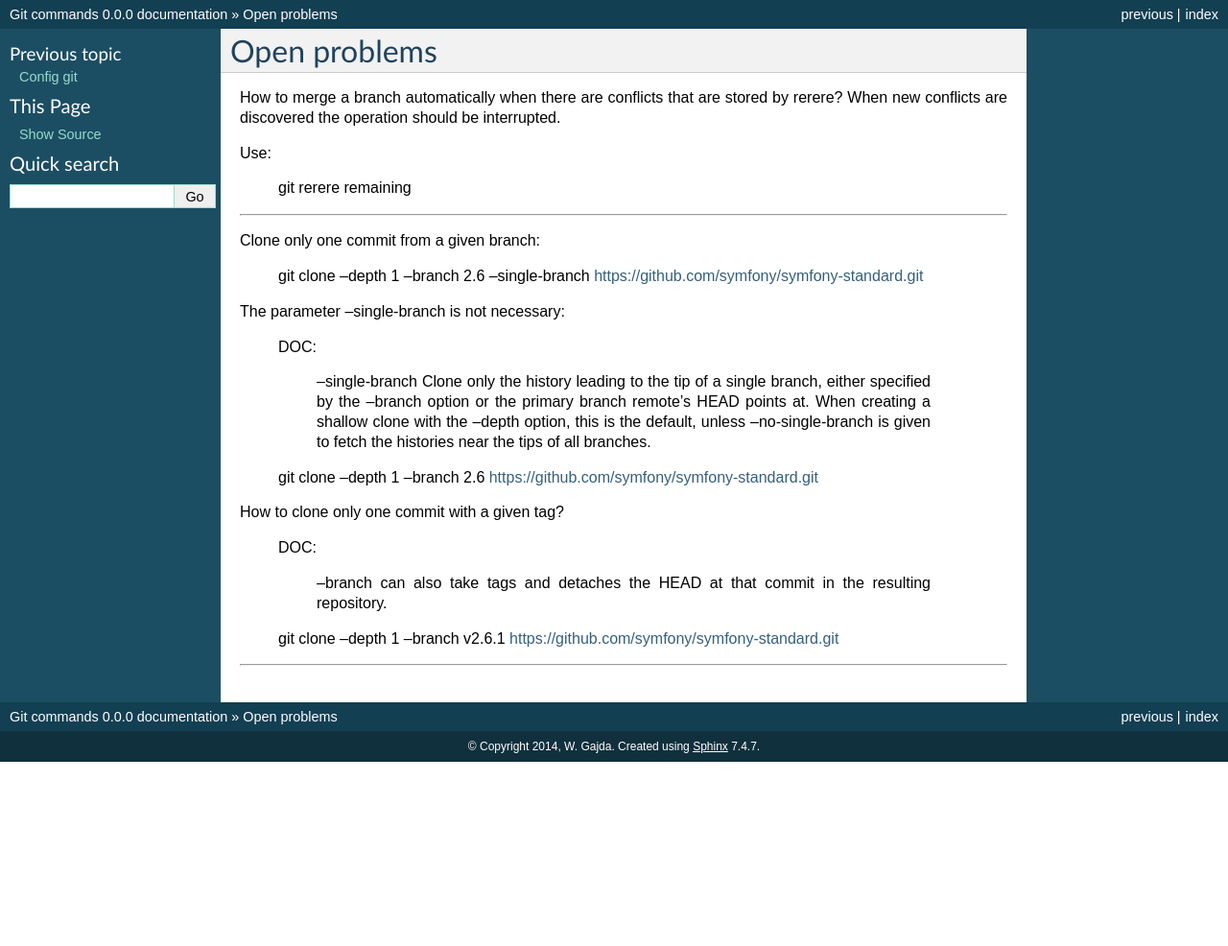
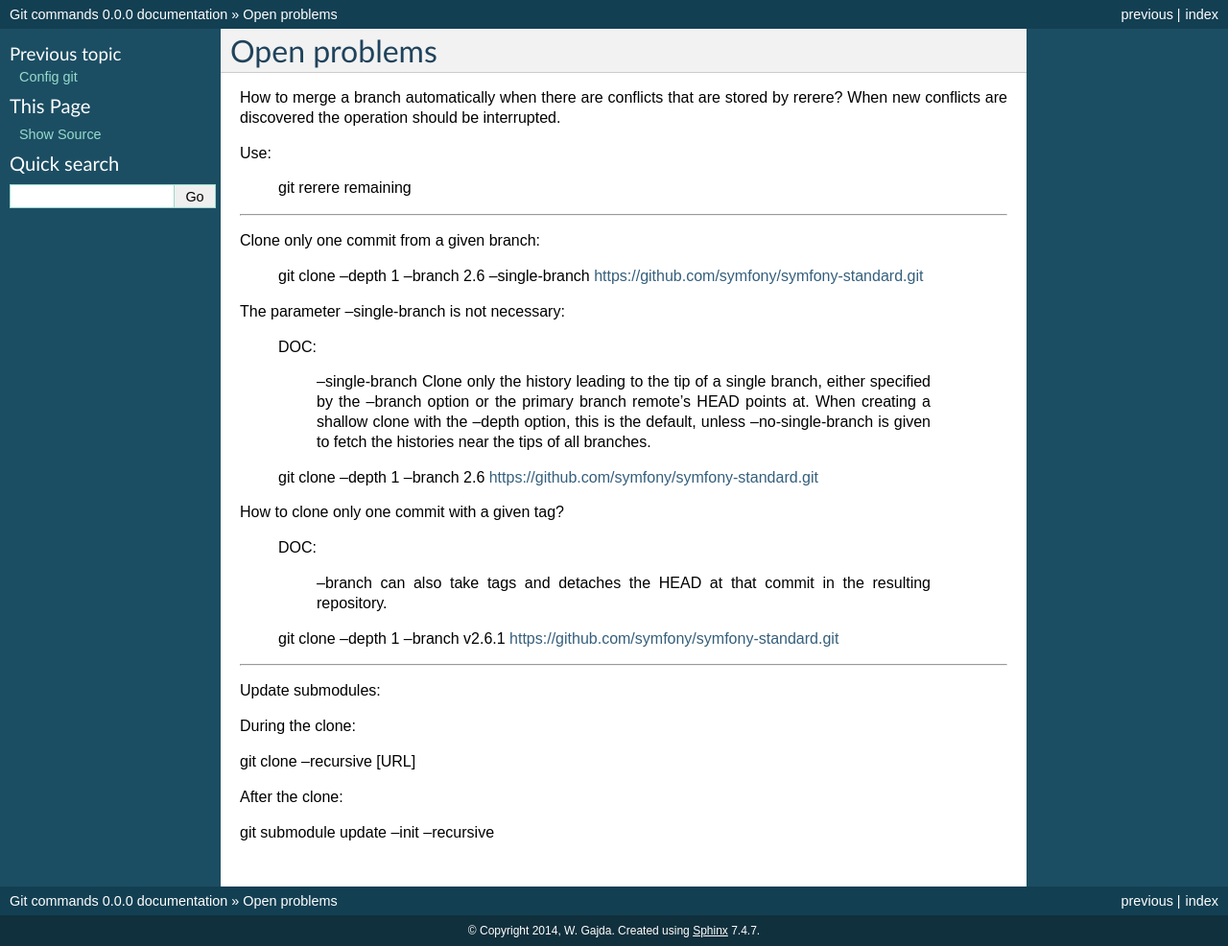
Before and after one commit to gajdaw-git-recipes/git-commands, a Sphinx documentation site: the page built from source/open-problems.rst, in a window 1280 px wide. Shown: the whole page at 96% size. Built offline with Sphinx 7.4.7, drawn with Linux system fonts in a browser that asks for light colours; before the commit the page ends 900 px from its top, so only the background shows below that.

Commit message:
WIP: submodules

```diff
--- a/source/open-problems.rst
+++ b/source/open-problems.rst
@@ -48,3 +48,14 @@ How to clone only one commit with a given tag?
 
 
 ------------------------------------------------------------------------
+
+Update submodules:
+
+
+During the clone:
+
+git clone --recursive [URL]
+
+After the clone:
+
+git submodule update --init --recursive
```
